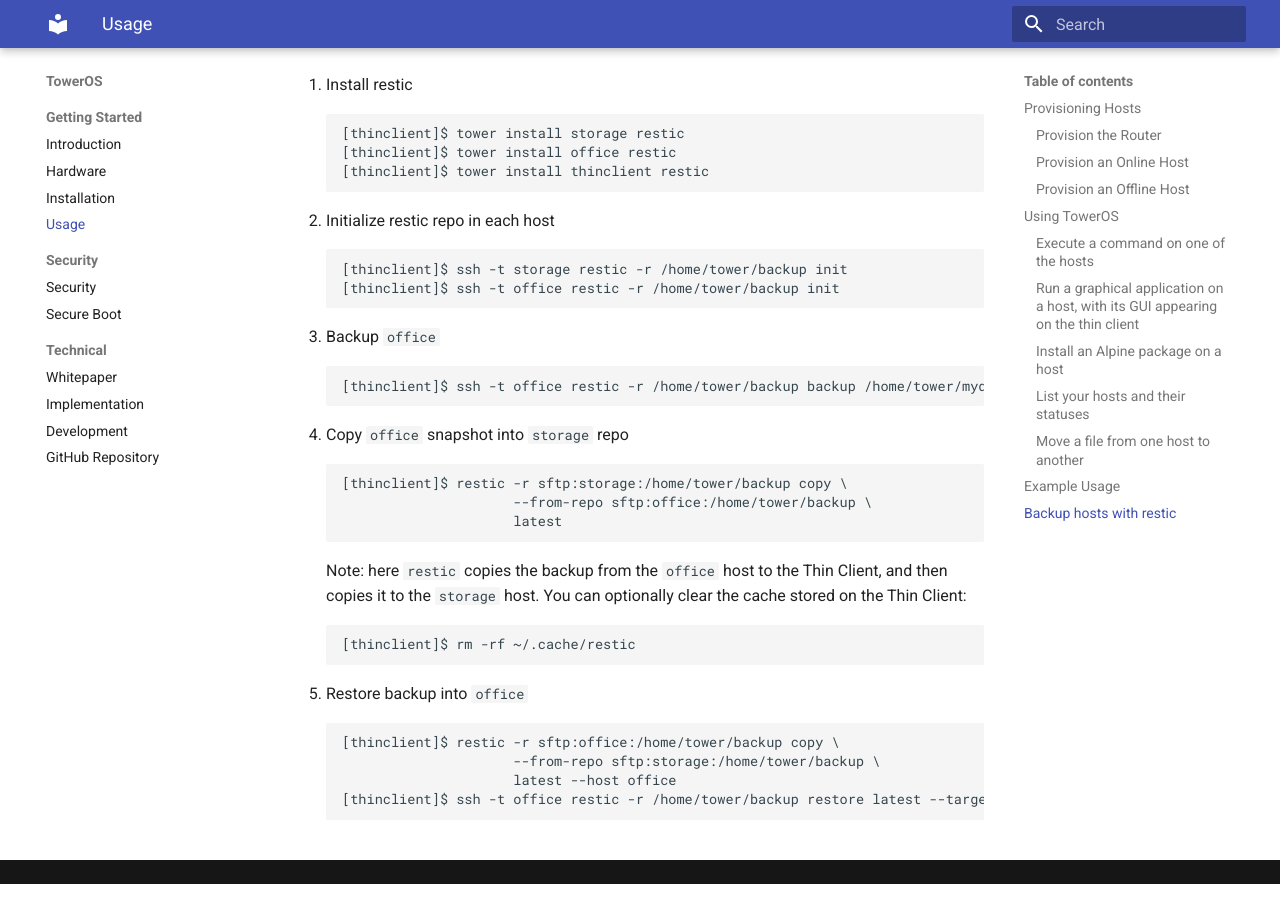
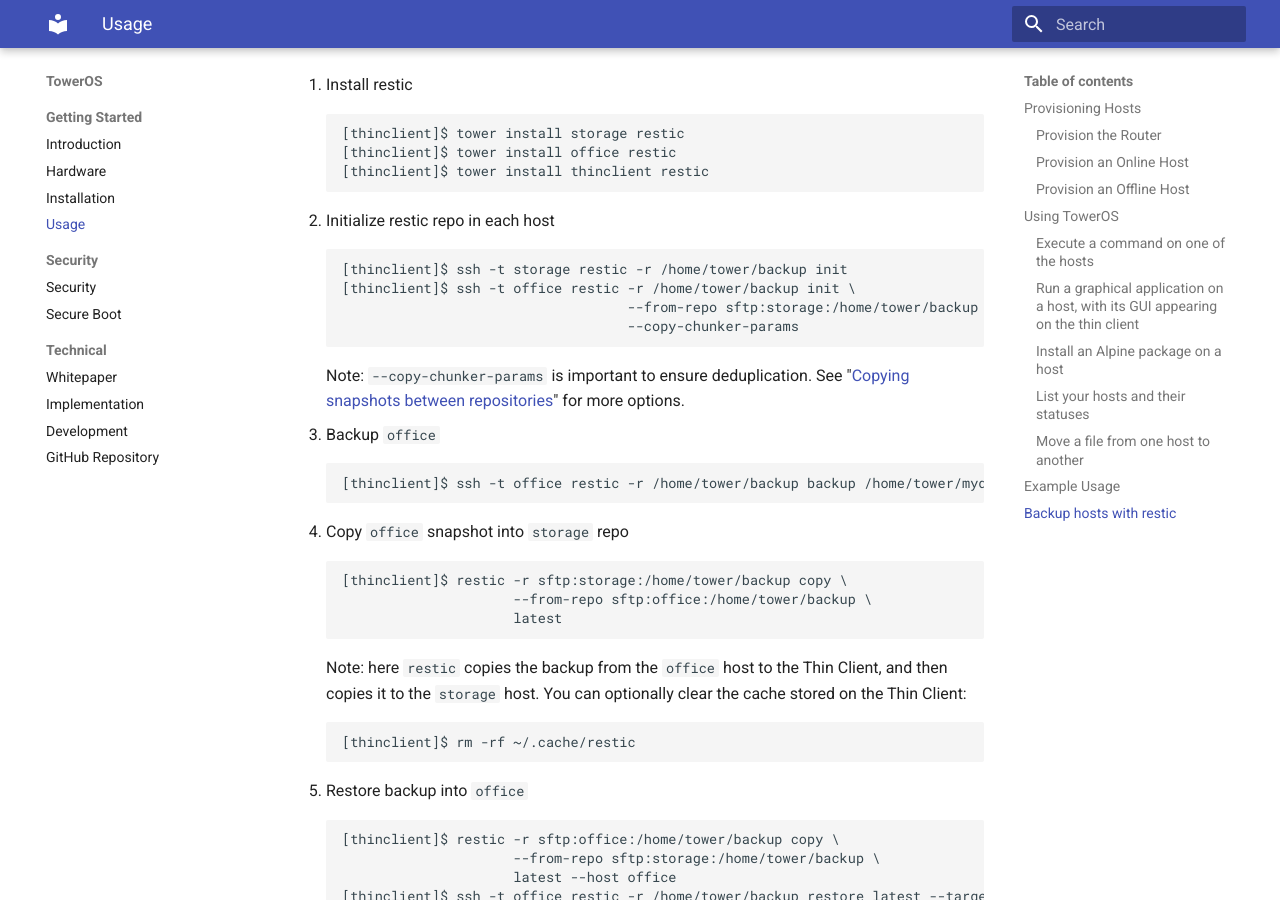
Before and after one commit to towercomputers/toweros, an MkDocs documentation site: the page built from docs/src/usage.md, in a window 1280 px wide and 900 px high, scrolled down 2836 px. Built offline with MkDocs 1.6.1 and Material for MkDocs 9.7.7, drawn with Linux system fonts in a browser that asks for light colours.

Commit message:
tweak restic doc

```diff
--- a/docs/src/usage.md
+++ b/docs/src/usage.md
@@ -109,7 +109,12 @@
 1. Initialize restic repo in each host
 
         [thinclient]$ ssh -t storage restic -r /home/tower/backup init
-        [thinclient]$ ssh -t office restic -r /home/tower/backup init
+        [thinclient]$ ssh -t office restic -r /home/tower/backup init \
+                                           --from-repo sftp:storage:/home/tower/backup \
+                                           --copy-chunker-params
+
+    Note: `--copy-chunker-params` is important to ensure deduplication.
+    See "[Copying snapshots between repositories](https://restic.readthedocs.io/en/latest/045_working_with_repos.html#copying-snapshots-between-repositories)" for more options.
 
 1. Backup `office`
 
```
